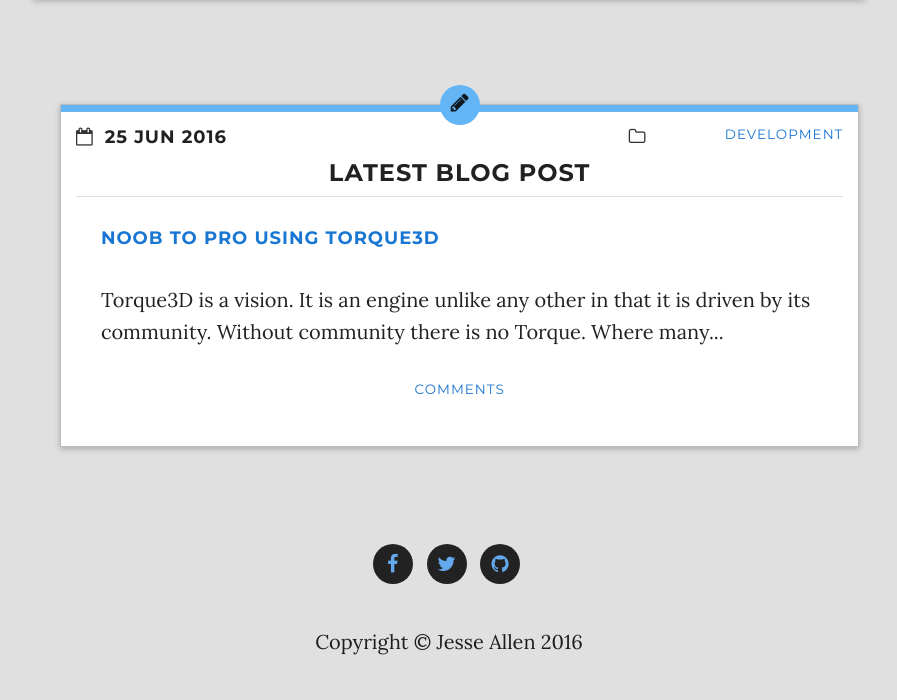
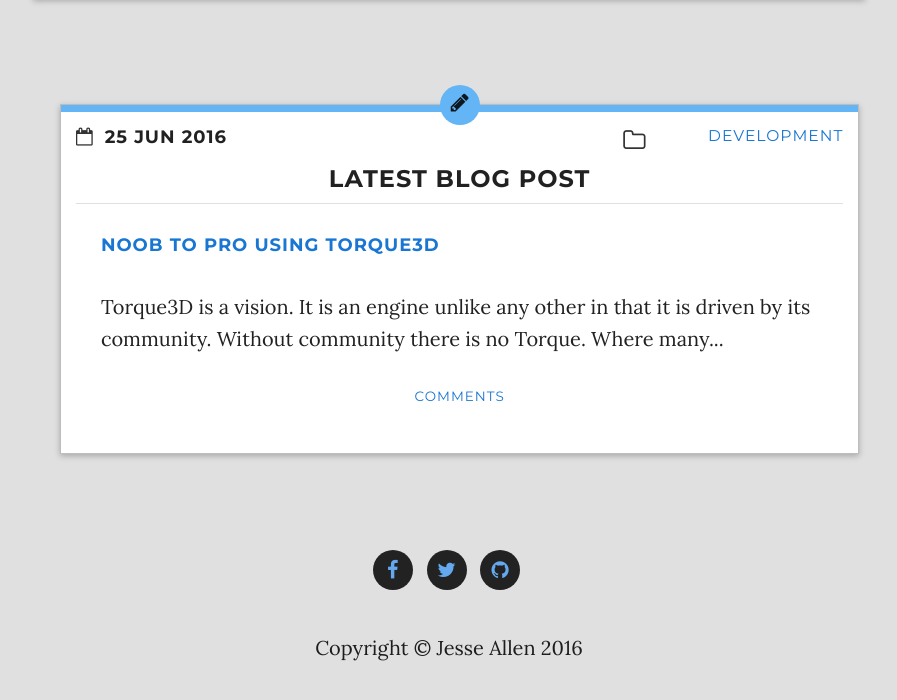
Before and after one commit to WilloWispGames/WilloWispGames.github.io, a Jekyll site: the page built from index.html, in a window 1280 px wide and 1220 px high. Shown: the part 506-1206 px from the top of the window, without its empty margins (191-1088 px from the left). Built offline with Jekyll 4.4.1, drawn with Linux system fonts in a browser that asks for light colours; nearby versions of some CDN libraries; comment, search, counter and statistics services are not loaded.

Commit message:
Update homePanes.html

```diff
--- a/_includes/homePanes.html
+++ b/_includes/homePanes.html
@@ -28,13 +28,13 @@
 						{{ post.date | date_to_string }}
 					</strong>
 				</h4>
-				<h4 class="cat"><i class="fa fa-folder-o"></i>
+				<h3 class="cat"><i class="fa fa-folder-o"></i>
 					<small>
     					<a class="cat" href="{{site.baseurl}}/categories/{{ post.category | downcase }}.html">
     					{{ post.category }}
     					</a>
   					</small>
-				</h4>
+				</h3>
 			</div>
 			<center><h3 class="title">Latest Blog Post</h3></center>
 			<div class="content">
```
